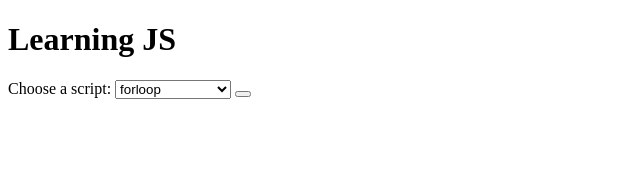
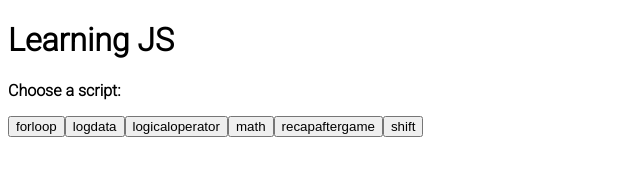
Before and after one commit to devosm/learningjs, a plain HTML site: page index.html in a window 1280 px wide. Shown: the whole page, without its empty margins (0-640 px from the left). Drawn offline with Linux system fonts and the light colour scheme.

Commit message:
Fooling around with main page

```diff
--- a/index.html
+++ b/index.html
@@ -3,18 +3,15 @@
 <head>
 <title>Page Title</title>
 <link rel="stylesheet" href="main.css"/>
+<link rel="preconnect" href="https://fonts.googleapis.com">
+<link rel="preconnect" href="https://fonts.gstatic.com" crossorigin>
+<link href="https://fonts.googleapis.com/css2?family=Roboto:wght@300&display=swap" rel="stylesheet">
 </head>
 <body>
 
 <h1>Learning JS</h1>
-
-<form>
-    <label for="Scripts">Choose a script:</label>
-    <select name="Scripts" id="scripts-el">
-
-    </select>
-    <button id="Select" onclick=""></button>
-</form>
+<p>Choose a script:</p>
+<p id="script-btn"></p>
 <script src="index.js"></script>
 </body>
 </html>
--- a/index.js
+++ b/index.js
@@ -1,13 +1,12 @@
 let scripts = ["forloop","logdata","logicaloperator","math","recapaftergame","shift"]
-let scriptsEl = document.getElementById("scripts-el")
+let scriptsBtn = document.getElementById("script-btn")
 let plainTextEl = document.getElementById("plainText-el")
 
 //Adds scripts array to dropdown in index.html
 for(i = 0; i < scripts.length; i ++){
     let allScripts = scripts[i]
-    scriptsEl.innerHTML += "<option value=" + "\"" + allScripts + "\"" + ">" + allScripts + "</option>"
+    scriptsBtn.innerHTML += "<button>" + allScripts + "</button>"
 }
 
-var imported = document.createElement('script');
-imported.src = './Learned Scripts/forloop.js';
-plainTextEl.innerText = imported
+/* var imported = document.createElement('script');
+imported.src = './Learned Scripts/forloop.js'; */
--- a/main.css
+++ b/main.css
@@ -0,0 +1,19 @@
+h1{
+    font-family: 'Roboto', sans-serif;
+}
+
+body{
+    font-family: 'Roboto', sans-serif;
+    font-weight: bold;
+}
+
+input{
+    border-color: red;
+    border-style: solid;
+}
+
+/* button{
+    color:green;
+    border-style: solid;
+    border-color:green;
+} */
```
